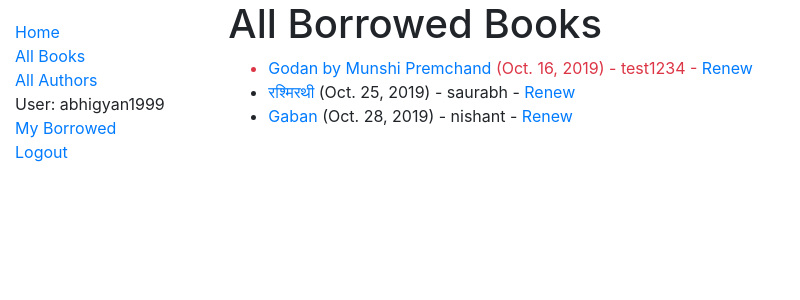
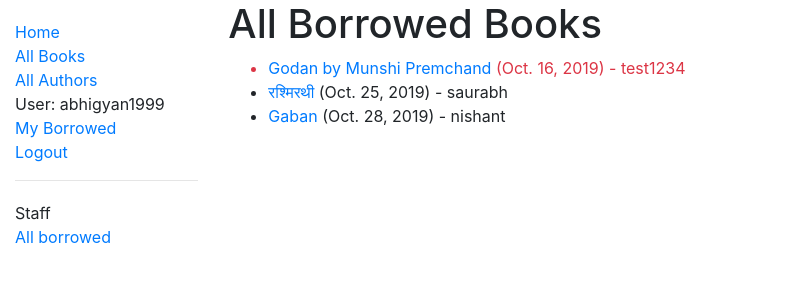
Before and after one commit to abhigyan709/mini-python-project-based-on-django-framework, a Django app: page /catalog/borrowed/ in a window 1280 px wide. Shown: the top 300 px of the page, without its empty margins (0-800 px from the left). Run offline with Django 3.2, Linux system fonts and the light colour scheme; the first user in the database is signed in; data comes from the database, SQL or seed files in the repository; some libraries are stand-ins or nearby versions.

Commit message:
"Fourth Commit"

```diff
--- a/locallibrary/catalog/templates/base_generic.html
+++ b/locallibrary/catalog/templates/base_generic.html
@@ -26,6 +26,15 @@
      <li><a href="{% url 'login'%}?next={{request.path}}">Login</a></li>
    {% endif %}
         </ul>
+     {% if user.is_staff %}
+   <hr />
+   <ul class="sidebar-nav">
+   <li>Staff</li>
+   {% if perms.catalog.can_mark_returned %}
+   <li><a href="{% url 'all-borrowed' %}">All borrowed</a></li>
+   {% endif %}
+   </ul>
+    {% endif %}
 
      {% endblock %}
       </div>
--- a/locallibrary/catalog/templates/catalog/bookinstance_list_borrowed_all.html
+++ b/locallibrary/catalog/templates/catalog/bookinstance_list_borrowed_all.html
@@ -8,7 +8,7 @@
 
       {% for bookinst in bookinstance_list %}
       <li class="{% if bookinst.is_overdue %}text-danger{% endif %}">
-        <a href="{% url 'book-detail' bookinst.book.pk %}">{{bookinst.book.title}}</a> ({{ bookinst.due_back }}) {% if user.is_staff %}- {{ bookinst.borrower }}{% endif %} {% if perms.catalog.can_mark_returned %}- <a href="{% url 'renew-book-librarian' bookinst.id %}">Renew</a>  {% endif %}
+        <a href="{% url 'book-detail' bookinst.book.pk %}">{{bookinst.book.title}}</a> ({{ bookinst.due_back }}) {% if user.is_staff %}- {{ bookinst.borrower }}{% endif %} {% if perms.catalog.can_mark_returned %} {% endif %}
       </li>
       {% endfor %}
     </ul>
```
Also changed, not shown: locallibrary/db.sqlite3.
